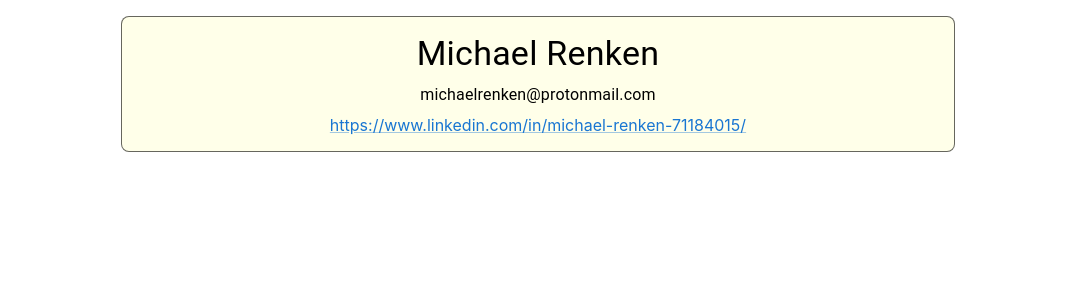
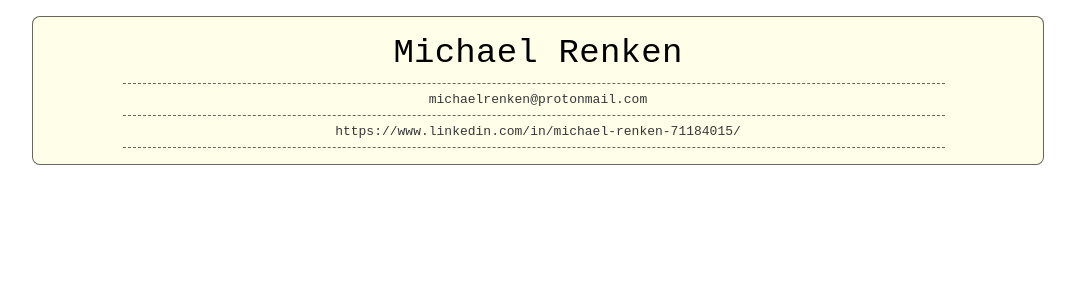
Before and after one commit to SudoVim/resume, a React (Create React App) app: page / in a window 1280 px wide. Shown: the top 300 px of the page, without its empty margins (102-1177 px from the left). Built offline with nearby package versions, Linux system fonts and the light colour scheme.

Commit message:
Add Resume component and split some functionality out

```diff
--- a/src/App.tsx
+++ b/src/App.tsx
@@ -1,9 +1,7 @@
 import React from "react";
 import Box from "@mui/material/Box";
-import Grid from "@mui/material/Grid";
-import Typography from "@mui/material/Typography";
-import Link from "@mui/material/Link";
 import { useTheme } from "@mui/material/styles";
+import { Resume } from "components/resume";
 
 function App() {
   const theme = useTheme();
@@ -16,35 +14,7 @@ function App() {
         background: theme.palette.background.default,
       }}
     >
-      <Box
-        sx={{
-          display: "flex",
-          justifyContent: "center",
-          alignItems: "center",
-          width: "800px",
-          background: theme.palette.background.paper,
-          margin: 2,
-          padding: 2,
-          border: `1px solid ${theme.palette.text.secondary}`,
-          borderRadius: 2,
-        }}
-      >
-        <Grid container spacing={1}>
-          <Grid item xs={12} sx={{ display: "flex", justifyContent: "center" }}>
-            <Typography variant="h4">Michael Renken</Typography>
-          </Grid>
-          <Grid item xs={12} sx={{ display: "flex", justifyContent: "center" }}>
-            <Typography variant="body1">
-              michaelrenken@protonmail.com
-            </Typography>
-          </Grid>
-          <Grid item xs={12} sx={{ display: "flex", justifyContent: "center" }}>
-            <Link href="https://www.linkedin.com/in/michael-renken-71184015/">
-              https://www.linkedin.com/in/michael-renken-71184015/
-            </Link>
-          </Grid>
-        </Grid>
-      </Box>
+      <Resume />
     </Box>
   );
 }
--- /dev/null
+++ b/src/components/resume/heading/heading.tsx
@@ -0,0 +1,37 @@
+import React from "react";
+import Grid from "@mui/material/Grid";
+import Typography from "@mui/material/Typography";
+import Link from "@mui/material/Link";
+import { Item } from "./item";
+
+export function Heading() {
+  return (
+    <Grid container spacing={1}>
+      <Item>
+        <Typography variant="h4" fontFamily="monospace">
+          Michael Renken
+        </Typography>
+      </Item>
+      <Item>
+        <Link
+          href="mailto:michaelrenken@protonmail.com?subject=Job opportunity"
+          sx={{
+            textDecoration: "none",
+          }}
+        >
+          michaelrenken@protonmail.com
+        </Link>
+      </Item>
+      <Item>
+        <Link
+          href="https://www.linkedin.com/in/michael-renken-71184015/"
+          sx={{
+            textDecoration: "none",
+          }}
+        >
+          https://www.linkedin.com/in/michael-renken-71184015/
+        </Link>
+      </Item>
+    </Grid>
+  );
+}
--- /dev/null
+++ b/src/components/resume/heading/index.tsx
@@ -0,0 +1 @@
+export { Heading } from "./heading";
--- /dev/null
+++ b/src/components/resume/heading/item.tsx
@@ -0,0 +1,26 @@
+import React from "react";
+import Grid from "@mui/material/Grid";
+import { useTheme } from "@mui/material/styles";
+
+export function Item({ children }: { children: React.ReactNode }) {
+  const theme = useTheme();
+  return (
+    <>
+      <Grid item xs={1} />
+      <Grid
+        item
+        xs={10}
+        sx={{
+          display: "flex",
+          justifyContent: "center",
+          borderBottom: `1px dashed ${theme.palette.text.secondary}`,
+          paddingTop: 1,
+          paddingBottom: 1,
+        }}
+      >
+        {children}
+      </Grid>
+      <Grid item xs={1} />
+    </>
+  );
+}
--- /dev/null
+++ b/src/components/resume/index.tsx
@@ -0,0 +1 @@
+export { Resume } from "./resume";
--- /dev/null
+++ b/src/components/resume/resume.tsx
@@ -0,0 +1,25 @@
+import React from "react";
+import Box from "@mui/material/Box";
+import { useTheme } from "@mui/material/styles";
+import { Heading } from "./heading";
+
+export function Resume() {
+  const theme = useTheme();
+  return (
+    <Box
+      sx={{
+        display: "flex",
+        justifyContent: "center",
+        alignItems: "center",
+        background: theme.palette.background.paper,
+        margin: 2,
+        padding: 2,
+        border: `1px solid ${theme.palette.text.secondary}`,
+        borderRadius: 2,
+        fontFamily: "monospace",
+      }}
+    >
+      <Heading />
+    </Box>
+  );
+}
--- a/src/index.tsx
+++ b/src/index.tsx
@@ -12,6 +12,10 @@ const root = createRoot(container);
 
 export const themeOptions = {
   palette: {
+    type: "light",
+    primary: {
+      main: "#373739",
+    },
     secondary: {
       main: "#a0a0a0",
     },
--- a/tsconfig.json
+++ b/tsconfig.json
@@ -1,5 +1,6 @@
 {
   "compilerOptions": {
+    "baseUrl": "./src",
     "target": "es5",
     "lib": [
       "dom",
@@ -22,5 +23,9 @@
   },
   "include": [
     "src"
+  ],
+  "exclude": [
+    "src/**/*.test.tsx",
+    "src/**/*.test.ts"
   ]
 }
```
